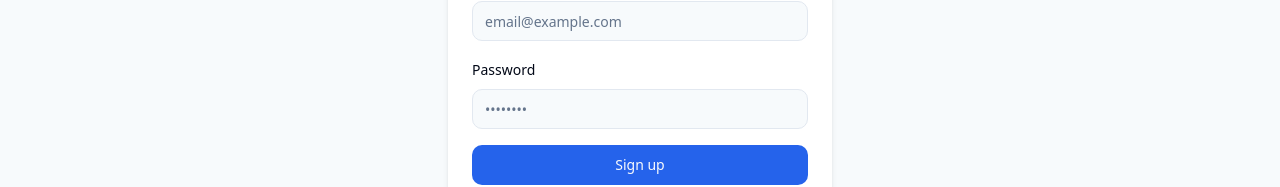
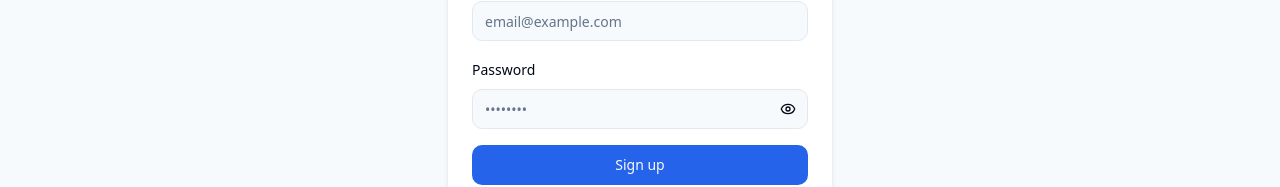
Before and after one commit to RITAM-GHOSH/unbound-mentorship-hub, a React (Vite) app: page /signup in a window 1280 px wide. Shown: the part 380-567 px from the top of the page. Built offline with nearby package versions, Linux system fonts and the light colour scheme.

Commit message:
feat: Add show password toggle
Adds a show password toggle to the login and signup forms.

```diff
--- a/src/pages/Login.tsx
+++ b/src/pages/Login.tsx
@@ -9,6 +9,7 @@ import { Input } from "@/components/ui/input";
 import { Button } from "@/components/ui/button";
 import Layout from "@/components/layout/Layout";
 import { useAuth } from "@/context/AuthContext";
+import { Eye, EyeOff } from "lucide-react";
 
 const loginSchema = z.object({
   email: z.string().email({ message: "Please enter a valid email address." }),
@@ -19,6 +20,7 @@ type LoginFormValues = z.infer<typeof loginSchema>;
 
 const Login = () => {
   const { signIn, isLoading } = useAuth();
+  const [showPassword, setShowPassword] = useState(false);
 
   const form = useForm<LoginFormValues>({
     resolver: zodResolver(loginSchema),
@@ -30,6 +32,10 @@ const Login = () => {
 
   const onSubmit = async (data: LoginFormValues) => {
     await signIn(data.email, data.password);
+  };
+
+  const togglePasswordVisibility = () => {
+    setShowPassword(!showPassword);
   };
 
   return (
@@ -63,9 +69,31 @@ const Login = () => {
                 render={({ field }) => (
                   <FormItem>
                     <FormLabel>Password</FormLabel>
-                    <FormControl>
-                      <Input type="password" placeholder="••••••••" {...field} />
-                    </FormControl>
+                    <div className="relative">
+                      <FormControl>
+                        <Input
+                          type={showPassword ? "text" : "password"}
+                          placeholder="••••••••"
+                          {...field}
+                        />
+                      </FormControl>
+                      <Button
+                        type="button"
+                        variant="ghost"
+                        size="sm"
+                        className="absolute right-1 top-1/2 -translate-y-1/2 h-8 w-8 p-0"
+                        onClick={togglePasswordVisibility}
+                      >
+                        {showPassword ? (
+                          <EyeOff className="h-4 w-4" />
+                        ) : (
+                          <Eye className="h-4 w-4" />
+                        )}
+                        <span className="sr-only">
+                          {showPassword ? "Hide password" : "Show password"}
+                        </span>
+                      </Button>
+                    </div>
                     <FormMessage />
                   </FormItem>
                 )}
--- a/src/pages/Signup.tsx
+++ b/src/pages/Signup.tsx
@@ -9,6 +9,7 @@ import { Input } from "@/components/ui/input";
 import { Button } from "@/components/ui/button";
 import Layout from "@/components/layout/Layout";
 import { useAuth } from "@/context/AuthContext";
+import { Eye, EyeOff } from "lucide-react";
 
 const signupSchema = z.object({
   fullName: z.string().min(3, { message: "Full name must be at least 3 characters." }),
@@ -20,6 +21,7 @@ type SignupFormValues = z.infer<typeof signupSchema>;
 
 const Signup = () => {
   const { signUp, isLoading } = useAuth();
+  const [showPassword, setShowPassword] = useState(false);
 
   const form = useForm<SignupFormValues>({
     resolver: zodResolver(signupSchema),
@@ -32,6 +34,10 @@ const Signup = () => {
 
   const onSubmit = async (data: SignupFormValues) => {
     await signUp(data.email, data.password, data.fullName);
+  };
+
+  const togglePasswordVisibility = () => {
+    setShowPassword(!showPassword);
   };
 
   return (
@@ -79,9 +85,31 @@ const Signup = () => {
                 render={({ field }) => (
                   <FormItem>
                     <FormLabel>Password</FormLabel>
-                    <FormControl>
-                      <Input type="password" placeholder="••••••••" {...field} />
-                    </FormControl>
+                    <div className="relative">
+                      <FormControl>
+                        <Input
+                          type={showPassword ? "text" : "password"}
+                          placeholder="••••••••"
+                          {...field}
+                        />
+                      </FormControl>
+                      <Button
+                        type="button"
+                        variant="ghost"
+                        size="sm"
+                        className="absolute right-1 top-1/2 -translate-y-1/2 h-8 w-8 p-0"
+                        onClick={togglePasswordVisibility}
+                      >
+                        {showPassword ? (
+                          <EyeOff className="h-4 w-4" />
+                        ) : (
+                          <Eye className="h-4 w-4" />
+                        )}
+                        <span className="sr-only">
+                          {showPassword ? "Hide password" : "Show password"}
+                        </span>
+                      </Button>
+                    </div>
                     <FormMessage />
                   </FormItem>
                 )}
```
